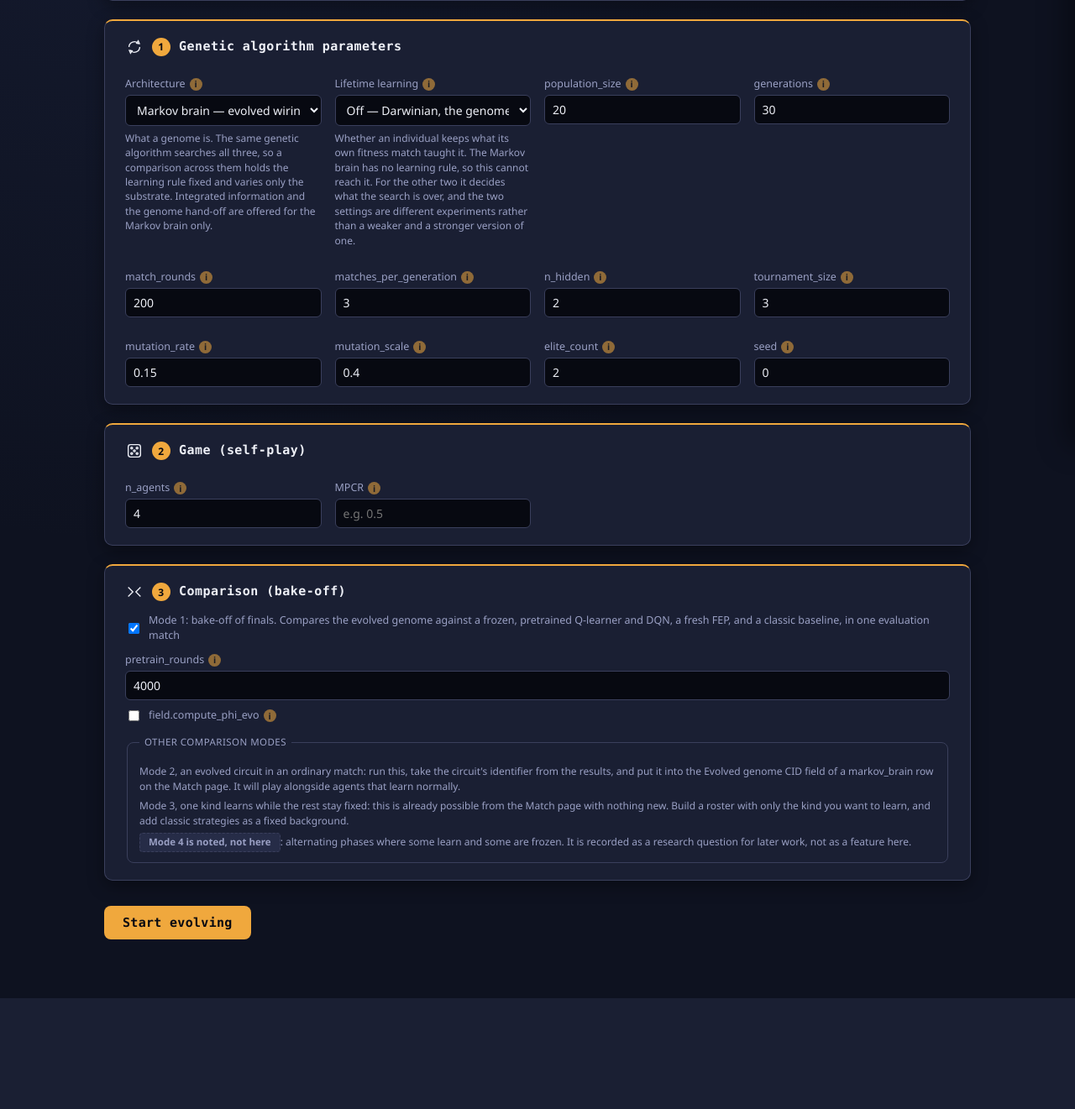
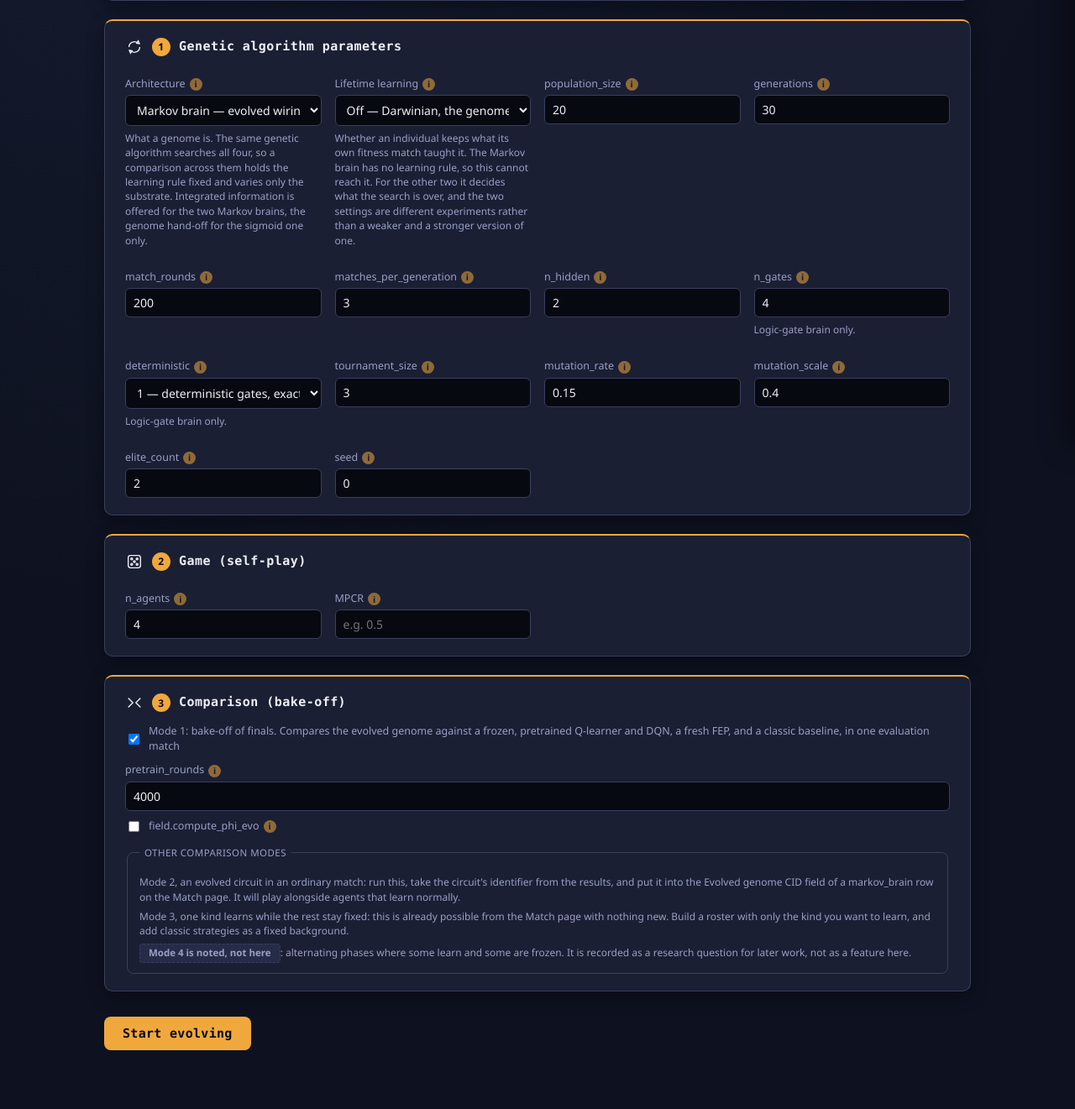
Before and after one commit to dentros/gamebrains, a Flask app: page /evolve in a window 1280 px wide. Shown: the part 268-1589 px from the top of the page at 84% size. Before the commit the page ends 1457 px from the top, so only its background shows below. Run offline with Flask 3, Linux system fonts and the light colour scheme; parts of the project's set-up code (start-up, migrations or seed data) failed here and were passed over.

Commit message:
Show the gate brain in the interface, in both themes and both languages
Kind metadata, a glyph and a colour in each theme, an AND-gate mascot, three
advanced parameters with help in Greek and English (deterministic is a choice
of two, never typed), a help topic, and a card listing the nodes and every gate
as wiring plus its truth table, or for probabilistic gates the likeliest output
per row. The evolve tab offers it as a fourth genome with its two genome knobs.

Phi is computed for a gate brain when no sigmoid brain is seated. On some
deterministic gate brains the vendored EMD refuses a cut whose partitioned
structure carries more phi in its own concepts than the unpartitioned one, so
the page says Phi was not computed and still reports causal autonomy, instead
of failing. The sigmoid brain's Phi path is unchanged.

The sigmoid brain's help text called it a circuit of logic gates, which with
the gate brain beside it described the wrong one; it now says what it is.

```diff
--- a/webui/app.py
+++ b/webui/app.py
@@ -193,12 +193,14 @@ KIND_META = {
     "dqn":          {"glyph": "glyph-dqn",       "label": "Deep Q-Network",   "color": "#7a4a8a"},
     "fep":          {"glyph": "glyph-fep",       "label": "FEP / Active Inference", "color": "#6b8a3d"},
     "markov_brain": {"glyph": "glyph-markov_brain", "label": "Markov-brain (evolutionary)", "color": "#b5541f"},
+    "markov_gates": {"glyph": "glyph-markov_gates", "label": "Markov brain (logic gates)", "color": "#5457b0"},
     "classic":      {"glyph": "glyph-classic",   "label": "Classic (fixed)",  "color": "#5c5346"},
     "dac":          {"glyph": "glyph-dac",       "label": "DAC (layered control)", "color": "#b8913a"},
     "llm":          {"glyph": "glyph-llm",       "label": "LLM (Ollama)",     "color": "#4aa39a"},
     "human":        {"glyph": "glyph-classic",   "label": "Human (you)",      "color": "#c98a2b"},
 }
-_KIND_ORDER = ["qlearning", "dqn", "fep", "markov_brain", "classic", "dac", "llm", "human"]
+_KIND_ORDER = ["qlearning", "dqn", "fep", "markov_brain", "markov_gates", "classic", "dac", "llm",
+               "human"]
 
 _METRIC_META = [
     ("cooperation_rate", "Cooperation rate"),
@@ -341,6 +343,11 @@ _ADVANCED_PARAMS: dict[str, list[tuple[str, Any, str]]] = {
             ("stm_length", 4, "couplets in short-term memory"),
             ("ltm_capacity", 60, "sequences kept in long-term memory"),
             ("trust_threshold", 0.5, "trust the contextual layer needs to take control")],
+    # The gate-based Markov brain. Defaults are agents/markov_gates.py's own. `deterministic` is
+    # 1/0 for the reason `llm_constrained` is, and offered as a choice of two, never typed.
+    "markov_gates": [("n_hidden", 2, "hidden nodes, the brain's memory"),
+                     ("n_gates", 4, "gates in a fresh random brain"),
+                     ("deterministic", 1, "1 = deterministic gates (exact TPM), 0 = probabilistic")],
     # The model tag and the constraint are design decisions rather than tuning, and both reach
     # config_hash through record.py's _PARAM_ATTRS. `llm_constrained` is 1/0 rather than a
     # checkbox because every field here is one text input cast by the type of its default, and a
@@ -366,6 +373,7 @@ _ADVANCED_PARAMS: dict[str, list[tuple[str, Any, str]]] = {
 _PARAM_CHOICES: dict[str, list[tuple[str, str]]] = {
     "llm_profile": [(name, name) for name in sorted(llm_prompt.PROFILES)],
     "llm_constrained": [("1", "opt.constrained_on"), ("0", "opt.constrained_off")],
+    "deterministic": [("1", "opt.gates_deterministic"), ("0", "opt.gates_probabilistic")],
 }
 
 
@@ -427,6 +435,41 @@ def _compute_phi_sequential(agent: Any, n_t: int = 5):
         phi_result = compute_phi(agent)
         autonomy = causal_autonomy(agent, n_t=n_t)
     return phi_result, autonomy
+
+
+def _gate_phi(agent: Any, n_t: int = 5) -> dict[str, Any]:
+    """Phi and causal autonomy for a gate brain, with a note where either cannot be read as exact.
+
+    Two separate cases, both stated rather than hidden. A probabilistic brain whose gates draw
+    outputs jointly has a transition matrix that drops that correlation, so its Phi is an
+    approximation. And the vendored PyPhi's Earth Mover's Distance refuses a cut under which the
+    concepts found only in the partitioned structure carry more phi than those found only in the
+    unpartitioned one, because the balancing mass PyPhi assigns to the null concept is then
+    negative; deterministic gate brains reach that case. The refusal
+    is reported for this kind and Phi is left blank, while causal autonomy, which needs no EMD, is
+    still computed. The sigmoid brain's path is not changed (see CLAUDE.md section 9q).
+    """
+    from ..metrics.phi_autonomy import causal_autonomy, compute_phi  # imports pyphi + sets sys.path
+    import pyphi
+    note = None if agent.tpm_is_exact() else (
+        "These probabilistic gates draw some outputs jointly, and the transition matrix Phi is "
+        "computed from keeps each node's probability but not that correlation, so the value is "
+        "an approximation.")
+    with pyphi.config.override(PARALLEL_CUT_EVALUATION=False):
+        try:
+            phi = compute_phi(agent)["phi"]
+        except RuntimeError as exc:
+            if not str(exc).startswith("emd:"):
+                raise
+            phi = None
+            note = ("Phi was not computed. Under one of the cuts PyPhi evaluates, the concepts "
+                    "found only in the partitioned cause-effect structure carry more phi than "
+                    "those found only in the unpartitioned one, so the mass PyPhi assigns to the "
+                    "null concept is negative, and the vendored Earth Mover's Distance refuses a "
+                    "negative histogram rather than return a number for it. Causal autonomy does "
+                    "not use that distance and is reported.")
+        autonomy = causal_autonomy(agent, n_t=n_t)
+    return {"phi": phi, "autonomy": autonomy, "note": note}
 
 
 def _epsilon_rounds_to_min(decay: float, emin: float) -> float:
@@ -563,6 +606,24 @@ _HELP_TOPICS: dict[str, tuple[str, str]] = {
         "reflexes alone take turns well, and the value table, when it takes over, learns that "
         "everybody should rush, as any tabular learner does. Removing layers, in code, is how you "
         "see which layer produces what.</p>"
+    )),
+    "markov_gates": ("Markov brain built from logic gates", (
+        "<p><b>Theory.</b> A Markov brain as Hintze, Adami, Albantakis and the MABE framework define "
+        "one: binary sensor, hidden and motor nodes, updated by logic gates. Each gate reads one to "
+        "four nodes and writes one to four hidden or motor nodes through a small table. At every "
+        "round the sensors take the observation, every gate reads the same snapshot of the nodes, "
+        "and the next hidden and motor values start from zero with each gate's outputs OR'ed in. "
+        "With deterministic gates, the default, the table is a truth table and the brain's "
+        "transition function is exact, which is what &Phi; and causal autonomy are computed from. "
+        "It does not learn within a match; the gate list is a genome, and it changes only by "
+        "evolution.</p>"
+        "<p><b>Reading it.</b> The bits are the nodes after the last move. Each gate is listed as the "
+        "nodes it reads, an arrow, and the nodes it writes, with a common name where it has one "
+        "(AND, XOR, ...) and its full table below. With probabilistic gates each row shows the "
+        "likeliest output and its probability; the transition matrix then keeps every node's "
+        "probability but not the correlation between outputs one gate draws together, and the card "
+        "says so. This is a different architecture from the sigmoid Markov-brain, which is a "
+        "network of stochastic weighted units.</p>"
     )),
     "nash": ("Nash equilibrium (pygambit)", (
         "<p><b>Theory.</b> Computed analytically (via pygambit) on the single-round stage game: which "
@@ -698,6 +759,58 @@ def _markov_brain_html(brain: dict) -> str:
     return out
 
 
+def _markov_gates_html(brain: dict, cap: int = 16) -> str:
+    """The gate brain's card: its nodes after the last move, then every gate as wiring plus table.
+
+    A deterministic gate is shown as its truth table, named where it is a gate a reader knows. A
+    probabilistic one is shown as the likeliest output per input pattern, and the card says when
+    the transition matrix cannot hold this genome exactly.
+    """
+    state = brain["state"]
+    ns, nh = brain["n_sensor"], brain["n_hidden"]
+    labels = brain.get("node_labels") or [f"n{k}" for k in range(len(state))]
+    boxes = "".join(
+        f"<span class='bit {'on' if b else 'off'} {_mb_role(k, ns, nh)}' "
+        f"title='{escape(labels[k])}'>{b}</span>"
+        for k, b in enumerate(state))
+    deterministic = bool(brain.get("deterministic", True))
+    kind_text = "deterministic gates" if deterministic else "probabilistic gates"
+    exact = ("the transition matrix is exact" if brain.get("tpm_exact", True) else
+             "the transition matrix keeps each node's probability but not the correlation between "
+             "outputs one gate draws together, so &Phi; on it is an approximation")
+    out = (f"<div class='mbrain'>{boxes}</div>"
+           f"<p class='meta'>sensor={ns} hidden={nh} motor={brain['n_motor']} "
+           f"<span class='legend'>(sensor / hidden / motor)</span> &middot; "
+           f"{brain.get('n_gates', len(brain.get('gates', [])))} {kind_text}; {exact}. Fixed "
+           f"within a match: the gate list is a genome and changes only by evolution.</p>")
+    gates = brain.get("gates", [])
+    items = []
+    for g_idx, gate in enumerate(gates[:cap]):
+        ins = " ".join(gate.get("input_labels", []))
+        outs = " ".join(gate.get("output_labels", []))
+        name = f" <b>{escape(gate['function'])}</b>" if gate.get("function") else ""
+        head = f"<tr><th>{escape(ins)}</th><th>{escape(outs)}</th>"
+        if "truth_table" in gate:
+            rows = "".join(f"<tr><td><code>{escape(i)}</code></td><td><code>{escape(o)}</code>"
+                           f"</td></tr>" for i, o in gate["truth_table"])
+            table = f"<table class='qtable'>{head}</tr>{rows}</table>"
+        else:
+            rows = "".join(
+                f"<tr><td><code>{escape(r['in'])}</code></td><td><code>{escape(r['likeliest'])}"
+                f"</code></td><td>{r['p']:.2f}</td><td>{r['entropy_bits']:.2f}</td></tr>"
+                for r in gate.get("summary", []))
+            table = (f"<table class='qtable'>{head}<th>P</th><th>H (bits)</th></tr>{rows}</table>"
+                     f"<p class='meta'>Likeliest output per input pattern, its probability, and the "
+                     f"entropy of the row.</p>")
+        items.append(f"<details class='explain'><summary>g{g_idx}: {escape(ins)} &rarr; "
+                     f"{escape(outs)}{name}</summary>{table}</details>")
+    more = (f"<p class='meta'>+{len(gates) - cap} more gates, in the agent's inspect() "
+            f"payload.</p>" if len(gates) > cap else "")
+    return (out + "<h4>Gates</h4>" + "".join(items) + more
+            + "<p class='meta'>Bits in a table are in the order the nodes are named in its "
+              "header.</p>")
+
+
 def _classic_html(brain: dict) -> str:
     extra = f" (p={brain['p_cooperate']:g})" if "p_cooperate" in brain else ""
     return f"<p class='rule'><b>{brain['strategy']}</b>{extra}: {brain['rule']}</p>"
@@ -820,6 +933,8 @@ def render_creature(agent: Any, coop_rate: float | None = None,
         body = _fep_html(brain) + _help_trigger("fep")
     elif kind == "markov_brain":
         body = _markov_brain_html(brain)
+    elif kind == "markov_gates":
+        body = _markov_gates_html(brain) + _help_trigger("markov_gates")
     elif kind == "classic":
         body = _classic_html(brain)
     elif kind == "llm":
@@ -932,6 +1047,21 @@ def _mascot_svg(kind: str) -> str:
             f"<path d='M26 32 H74' stroke='{e}' stroke-width='2.4' stroke-linecap='round' opacity='.55'/>"
             "</svg>"
         )
+    if kind == "markov_gates":
+        # An AND gate's body, two input leads on the left and one output on the right: the
+        # architecture is a list of gates, so the creature is one.
+        return (
+            "<svg viewBox='0 0 100 100'>"
+            f"<line x1='4' y1='38' x2='22' y2='38' stroke='{e}' stroke-width='5' stroke-linecap='round'/>"
+            f"<line x1='4' y1='62' x2='22' y2='62' stroke='{e}' stroke-width='5' stroke-linecap='round'/>"
+            f"<line x1='80' y1='50' x2='96' y2='50' stroke='{e}' stroke-width='5' stroke-linecap='round'/>"
+            f"<path d='M20 18 H48 A32 32 0 0 1 48 82 H20 Z' fill='var(--piece-markov_gates)' stroke='{e}' stroke-width='5'/>"
+            f"<circle cx='38' cy='44' r='7' fill='#fff' stroke='{e}' stroke-width='3'/>"
+            f"<circle cx='60' cy='44' r='7' fill='#fff' stroke='{e}' stroke-width='3'/>"
+            f"<circle cx='39' cy='45' r='2.8' fill='{e}'/><circle cx='61' cy='45' r='2.8' fill='{e}'/>"
+            f"<path d='M40 60 Q49 66 58 60' fill='none' stroke='{e}' stroke-width='4' stroke-linecap='round'/>"
+            "</svg>"
+        )
     if kind == "dac":
         # Three stacked layers, the face on the middle one: reflexes below, memory above.
         return (
@@ -1483,10 +1613,17 @@ def _execute_single_run(f, roster_sink: Optional[list] = None) -> dict[str, Any]
 
     phi_info = None
     markov_agents = [a for a in roster if getattr(a, "kind", None) == "markov_brain"]
-    if do_phi and markov_agents:
-        target = markov_agents[0]
-        phi_result, autonomy = _compute_phi_sequential(target)
-        phi_info = {"agent": target.name, "phi": phi_result["phi"], "autonomy": autonomy}
+    # The gate brain is the other architecture Phi is defined for. It is analysed only when no
+    # sigmoid brain is seated, so a roster that already ran gets the same Phi panel it always did.
+    gate_agents = [a for a in roster if getattr(a, "kind", None) == "markov_gates"]
+    phi_candidates = markov_agents or gate_agents
+    if do_phi and phi_candidates:
+        target = phi_candidates[0]
+        if target.kind == "markov_gates":
+            phi_info = {"agent": target.name, **_gate_phi(target)}
+        else:
+            phi_result, autonomy = _compute_phi_sequential(target)
+            phi_info = {"agent": target.name, "phi": phi_result["phi"], "autonomy": autonomy}
 
     repo_info, filter_info, genome_cids = None, None, []
     for a in markov_agents:
@@ -1680,7 +1817,13 @@ def evolve_run():
         elite_count=int(f.get("elite_count", 2)),
         seed=int(f.get("seed", 0)),
         lifetime_learning=f.get("lifetime_learning", "off"),
-        name_prefix={"markov_brain": "MB", "qlearning": "QL", "dqn": "DQ"}[architecture],
+        name_prefix={"markov_brain": "MB", "qlearning": "QL", "dqn": "DQ",
+                     "markov_gates": "MG"}[architecture],
+        # Only the gate brain reads these. The other genomes keep the empty mapping they always
+        # had, so their runs are unchanged.
+        genome=({"n_gates": int(f.get("n_gates", 4) or 4),
+                 "deterministic": f.get("deterministic", "1") or "1"}
+                if architecture == "markov_gates" else {}),
     )
     do_bakeoff = f.get("bakeoff") == "on"
     pretrain_rounds = int(f.get("pretrain_rounds", 4000) or 4000)
@@ -1706,9 +1849,11 @@ def evolve_run():
 
     best = result.best
     is_markov = architecture == "markov_brain"
-    if is_markov:
-        # Settle into one concrete, reachable state (see run_evolution.py). Markov-brain only:
-        # it is the one genome here with hidden state, and `start_state` is its own attribute.
+    # Both Markov brains have node-level dynamics, hidden state and a `start_state`; only the
+    # sigmoid one has the genome store format used further down.
+    has_nodes = architecture in ("markov_brain", "markov_gates")
+    if has_nodes:
+        # Settle into one concrete, reachable state (see run_evolution.py).
         best.act(best.start_state)
 
     phi_info = None
@@ -1717,6 +1862,11 @@ def evolve_run():
         phi_result, autonomy = _compute_phi_sequential(best, n_t=3)
         phi_info = {"phi": phi_result["phi"], "autonomy": autonomy,
                    "max_autonomy": best.n_hidden + best.n_motor}
+    elif do_phi and has_nodes:
+        gate = _gate_phi(best, n_t=3)
+        phi_info = {"phi": gate["phi"], "autonomy": gate["autonomy"],
+                    "max_autonomy": best.n_hidden + best.n_motor}
+        phi_note = gate["note"]
     elif do_phi:
         # Refused rather than attempted. Phi is exponential in system size, so it is restricted
         # to the small Markov brains throughout this platform; a Q-table has no node-level
@@ -2136,6 +2286,8 @@ def _final_brains(event_log: list[dict[str, Any]]) -> list[dict[str, Any]]:
             body = _fep_html(brain)
         elif kind == "markov_brain":
             body = _markov_brain_html(brain)
+        elif kind == "markov_gates":
+            body = _markov_gates_html(brain)
         elif kind == "classic":
             body = _classic_html(brain)
         elif kind == "llm":
--- a/webui/templates/base.html
+++ b/webui/templates/base.html
@@ -14,7 +14,7 @@
     --gold: #f0a83d; --gold-deep: #c9822a;
     --piece-qlearning: #5a94c2; --piece-dqn: #a06bc2; --piece-fep: #8fb75a;
     --piece-markov_brain: #e07b3d; --piece-classic: #8f8878; --piece-llm: #4aa39a;
-    --piece-dac: #b8913a;
+    --piece-dac: #b8913a; --piece-markov_gates: #6d70d6;
     --coop: #5cc26e; --defect: #e2554a;
     --font-display: "Cascadia Code", Consolas, "SF Mono", Menlo, monospace;
     --font-body: "Segoe UI", system-ui, -apple-system, Helvetica, Arial, sans-serif;
@@ -32,7 +32,7 @@
     --gold: #ffce54; --gold-deep: #f0a83d;
     --piece-qlearning: #4fb0e8; --piece-dqn: #b26fe0; --piece-fep: #5ecb6b;
     --piece-markov_brain: #ff9f43; --piece-classic: #a3a3b8; --piece-llm: #38c1b4;
-    --piece-dac: #e6b84f;
+    --piece-dac: #e6b84f; --piece-markov_gates: #8f93ff;
     --coop: #43c96b; --defect: #ff6b6b; --psy: #c77dff; --sun: #ffce54;
     --font-display: "Trebuchet MS", "Segoe UI", sans-serif;
   }
@@ -474,6 +474,11 @@
       <circle cx="17.5" cy="14.5" r="1.3"/><circle cx="12" cy="18" r="1.3"/><circle cx="6.5" cy="14.5" r="1.3"/>
       <circle cx="6.5" cy="9.5" r="1.3"/>
     </symbol>
+    <symbol id="glyph-markov_gates" viewBox="0 0 24 24">
+      <path d="M6 5 H11 A7 7 0 0 1 11 19 H6 Z"/>
+      <line x1="2" y1="9" x2="6" y2="9"/><line x1="2" y1="15" x2="6" y2="15"/>
+      <line x1="18" y1="12" x2="22" y2="12"/>
+    </symbol>
     <symbol id="glyph-dac" viewBox="0 0 24 24">
       <rect x="4" y="3" width="16" height="5" rx="1.5"/><rect x="4" y="9.5" width="16" height="5" rx="1.5"/>
       <rect x="4" y="16" width="16" height="5" rx="1.5"/>
--- a/webui/templates/evolve_form.html
+++ b/webui/templates/evolve_form.html
@@ -16,10 +16,12 @@
           <option value="markov_brain" selected>Markov brain &mdash; evolved wiring</option>
           <option value="qlearning">Tabular policy &mdash; evolved Q-table</option>
           <option value="dqn">Network &mdash; evolved weights</option>
+          <option value="markov_gates">Markov brain of logic gates &mdash; evolved gate list</option>
         </select>
-        <p class="meta">What a genome is. The same genetic algorithm searches all three, so a
+        <p class="meta">What a genome is. The same genetic algorithm searches all four, so a
         comparison across them holds the learning rule fixed and varies only the substrate.
-        Integrated information and the genome hand-off are offered for the Markov brain only.</p>
+        Integrated information is offered for the two Markov brains, the genome hand-off for the
+        sigmoid one only.</p>
       </div>
       <div><label>{{ t('field.lifetime_learning') }}{{ info('field.lifetime_learning') }}</label>
         <select name="lifetime_learning">
@@ -36,6 +38,14 @@
       <div><label>{{ t('field.match_rounds') }}{{ info('field.match_rounds') }}</label><input type="number" name="match_rounds" value="200" min="10"></div>
       <div><label>{{ t('field.matches_per_generation') }}{{ info('field.matches_per_generation') }}</label><input type="number" name="matches_per_generation" value="3" min="1"></div>
       <div><label>{{ t('param.n_hidden') }}{{ info('param.n_hidden') }}</label><input type="number" name="n_hidden" value="2" min="1" max="6"></div>
+      <div><label>{{ t('param.n_gates') }}{{ info('param.n_gates') }}</label><input type="number" name="n_gates" value="4" min="1" max="32">
+        <p class="meta">Logic-gate brain only.</p></div>
+      <div><label>{{ t('param.deterministic') }}{{ info('param.deterministic') }}</label>
+        <select name="deterministic">
+          <option value="1" selected>{{ t('opt.gates_deterministic') }}</option>
+          <option value="0">{{ t('opt.gates_probabilistic') }}</option>
+        </select>
+        <p class="meta">Logic-gate brain only.</p></div>
       <div><label>{{ t('field.tournament_size') }}{{ info('field.tournament_size') }}</label><input type="number" name="tournament_size" value="3" min="2"></div>
       <div><label>{{ t('field.mutation_rate') }}{{ info('field.mutation_rate') }}</label><input type="text" name="mutation_rate" value="0.15"></div>
       <div><label>{{ t('field.mutation_scale') }}{{ info('field.mutation_scale') }}</label><input type="text" name="mutation_scale" value="0.4"></div>
--- a/webui/templates/form.html
+++ b/webui/templates/form.html
@@ -360,7 +360,8 @@ document.getElementById('mainform').addEventListener('submit', () => {
 
 <script>
 const GLYPH_FOR = {qlearning:'glyph-qlearning', dqn:'glyph-dqn', fep:'glyph-fep',
-                   markov_brain:'glyph-markov_brain', classic:'glyph-classic'};
+                   markov_brain:'glyph-markov_brain', markov_gates:'glyph-markov_gates',
+                   classic:'glyph-classic'};
 function updateRowVisibility(sel) {
   const row = sel.closest('.rosterrow');
   const kind = sel.value;
--- a/webui/templates/results.html
+++ b/webui/templates/results.html
@@ -178,8 +178,9 @@
     <p class="meta">{{ n('w.agent') }} {{ phi_info.agent }}</p>
     <table>
       <tr><th>&Phi;</th><th>Causal autonomy (bits)</th></tr>
-      <tr><td>{{ "%.4f"|format(phi_info.phi) }}</td><td>{{ "%.4f"|format(phi_info.autonomy) }}</td></tr>
+      <tr><td>{{ "%.4f"|format(phi_info.phi) if phi_info.phi is not none else "not computed" }}</td><td>{{ "%.4f"|format(phi_info.autonomy) }}</td></tr>
     </table>
+    {% if phi_info.note %}<p class="meta">{{ phi_info.note }}</p>{% endif %}
   </div>
   {% endif %}
 </div>
```
Also changed, not shown: webui/i18n.py (+52 -15 lines), webui/templates/evolve_result.html (+4 -3 lines).
